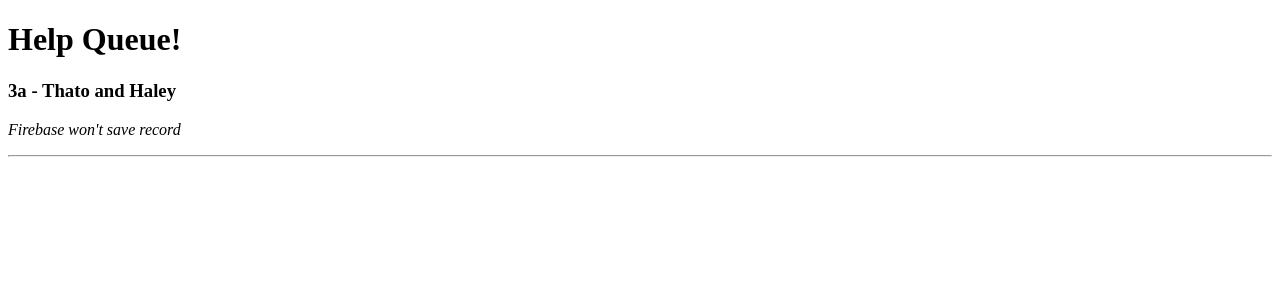
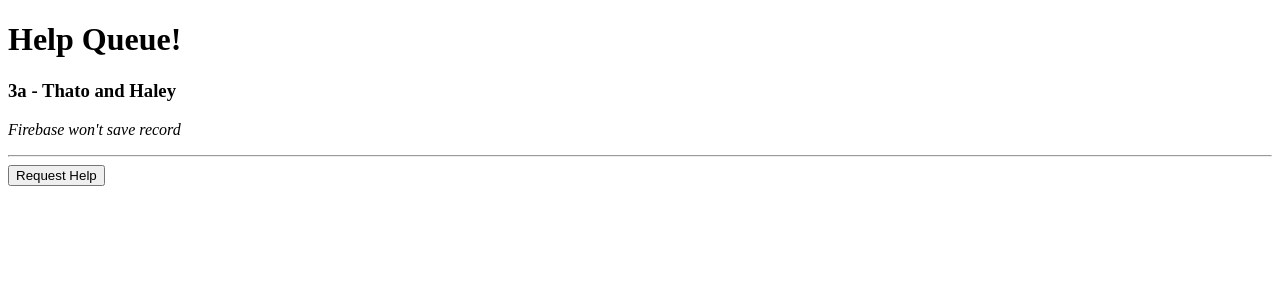
Before and after one commit to RoryMearns/react-help-queue, a React app: page / in a window 1280 px wide. Shown: the top 300 px of the page. Built offline with nearby package versions, Linux system fonts and the light colour scheme.

Commit message:
Adding state and events

```diff
--- a/src/components/App.jsx
+++ b/src/components/App.jsx
@@ -1,12 +1,14 @@
 import React from "react";
 import TicketList from "./TicketList";
 import Header from "./Header";
+import NewTicketControl from "./NewTicketControl";
 
 function App(props) {
   return (
     <div>
       <Header />
       <TicketList />
+      <NewTicketControl />
     </div>
   );
 }
--- /dev/null
+++ b/src/components/NewTicketControl.jsx
@@ -0,0 +1,25 @@
+import React from "react";
+
+class NewTicketControl extends React.Component {
+
+  constructor(props) {
+    super(props);
+    this.state = { formVisibleOnPage: false };
+    this.handleDisplayingNewTicketForm = this.handleDisplayingNewTicketForm.bind(this);
+  }
+
+  handleDisplayingNewTicketForm(event) {
+    console.log("New ticket button was clicked!");
+    this.setState({ formVisibleOnPage: true });
+  }
+
+  render() {
+    return (
+      <button onClick={this.handleDisplayingNewTicketForm}>Request Help</button>
+    );
+  }
+
+
+}
+
+export default NewTicketControl;
```
